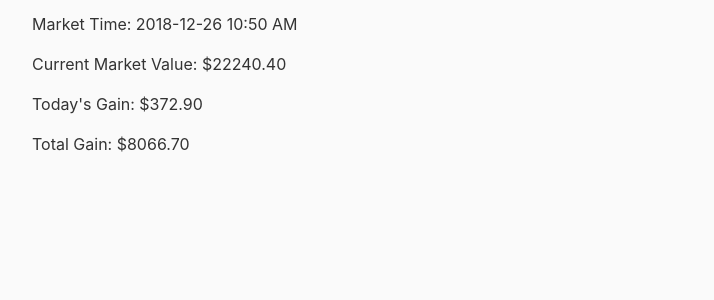
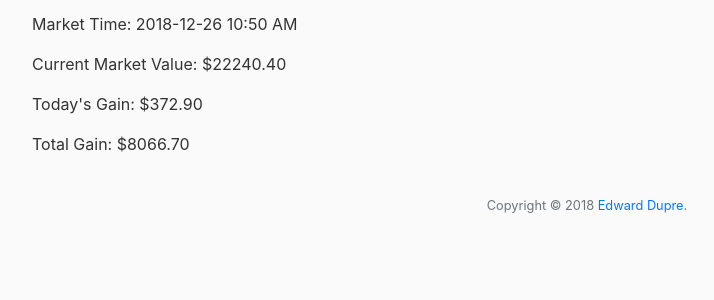
Before and after one commit to code-42/yahoo-scraper-python-flask, a Flask app: page / in a window 1280 px wide. Shown: the part 252-552 px from the top of the page, without its empty margins (53-767 px from the left). Run offline with Flask 2, Linux system fonts and the light colour scheme; some libraries are stand-ins or nearby versions.

Commit message:
add footer to layout.html

```diff
--- a/templates/layout.html
+++ b/templates/layout.html
@@ -60,6 +60,10 @@
         {% block main %}{% endblock main %}
     </div>
 
+    <footer class="small text-center text-muted">
+            Copyright &copy; 2018 <a href="#">Edward Dupre</a>.
+    </footer>
+
     <!-- jQuery first, then popper then bootstrap -->
     <script src="https://code.jquery.com/jquery-3.3.1.slim.min.js" integrity="sha384-q8i/X+965DzO0rT7abK41JStQIAqVgRVzpbzo5smXKp4YfRvH+8abtTE1Pi6jizo" crossorigin="anonymous"></script>
     <script src="https://cdnjs.cloudflare.com/ajax/libs/popper.js/1.14.3/umd/popper.min.js" integrity="sha384-ZMP7rVo3mIykV+2+9J3UJ46jBk0WLaUAdn689aCwoqbBJiSnjAK/l8WvCWPIPm49" crossorigin="anonymous"></script>
```
